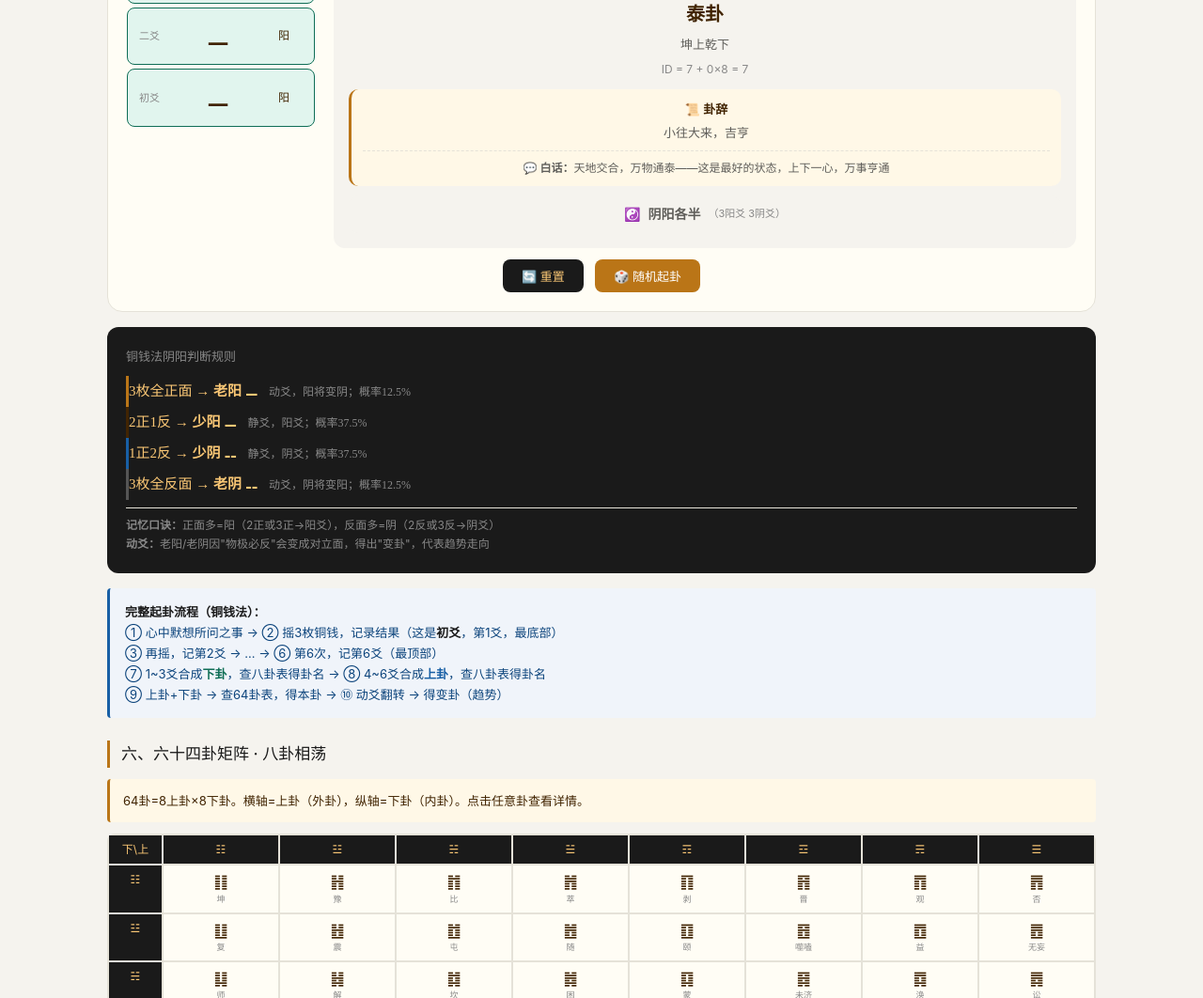
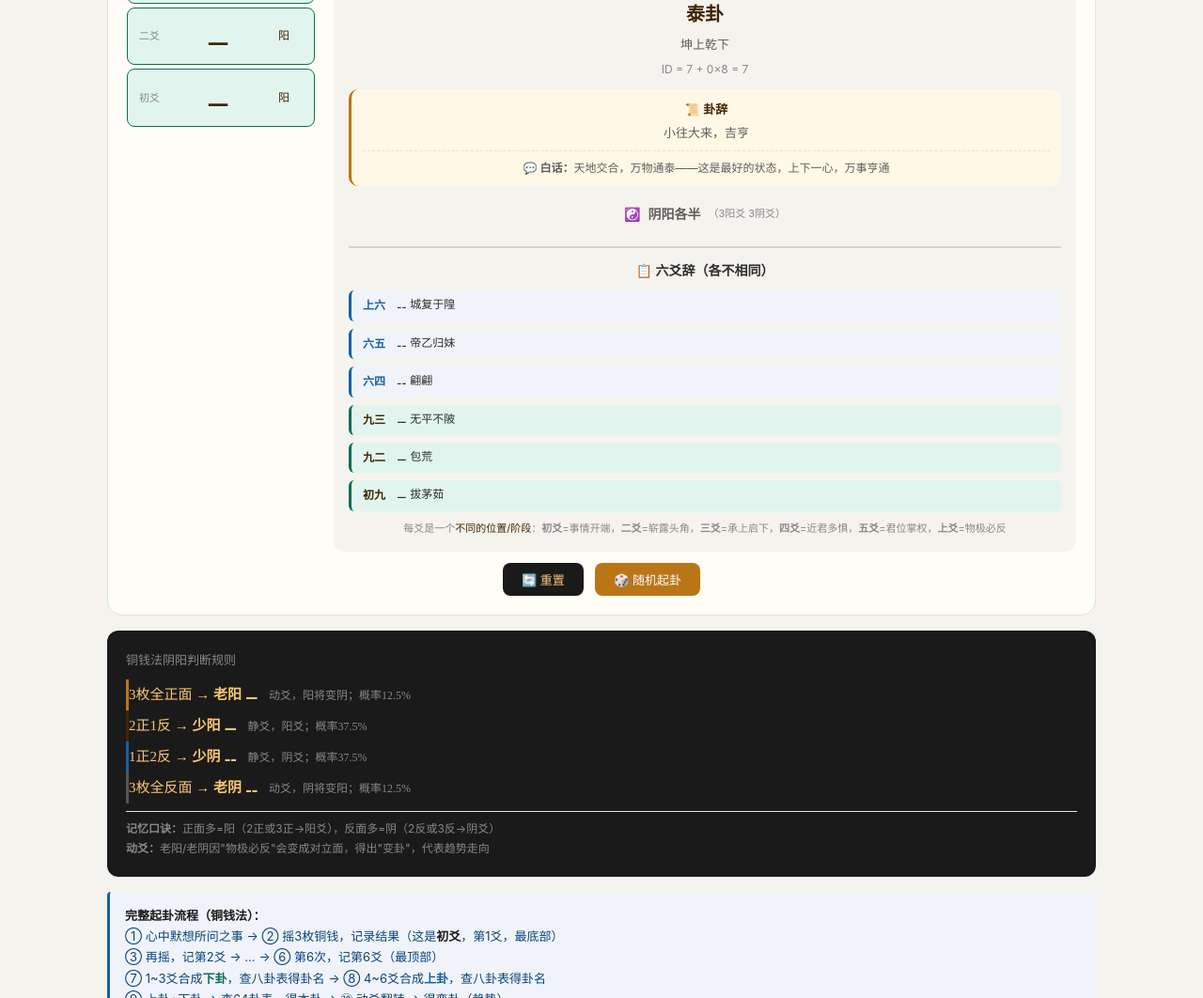
Before and after one commit to SakamotL/zhouyi-64gua, a plain HTML site: page index.html in a window 1280 px wide. Shown: the part 2178-3240 px from the top of the page at 94% size. Drawn offline with Linux system fonts and the light colour scheme.

Commit message:
v3.3: 互动演示区增加六爻辞展示，点击爻看各自爻辞

```diff
--- a/index.html
+++ b/index.html
@@ -1810,8 +1810,37 @@ function renderYaoBuilder() {
         ${g ? (builderYao.filter(y=>y===1).length > 3 ? '<span>☀️</span><span style="font-weight:600;color:var(--gold);">阳卦</span>' : builderYao.filter(y=>y===1).length < 3 ? '<span>🌙</span><span style="font-weight:600;color:var(--ink);">阴卦</span>' : '<span>☯️</span><span style="font-weight:600;color:var(--text2);">阴阳各半</span>') : ''}
         ${g ? '<span style="color:var(--text3);font-size:11px;">（' + builderYao.filter(y=>y===1).length + '阳爻 ' + (6-builderYao.filter(y=>y===1).length) + '阴爻）</span>' : ''}
       </div>` : ''}
+      ${g ? `
+      <div style="margin-top:14px;padding-top:12px;border-top:2px solid var(--border2);">
+        <div style="font-weight:600;color:var(--text1);margin-bottom:10px;font-size:14px;">📋 六爻辞（各不相同）</div>
+        <div style="display:flex;flex-direction:column;gap:8px;">
+          ${(() => {
+            const names = getYaoNames(builderYao);
+            let rows = '';
+            for (let i = 5; i >= 0; i--) {
+              const isUpper = i >= 3;
+              const isYang = builderYao[i] === 1;
+              rows += `<div style="display:flex;align-items:flex-start;gap:8px;padding:6px 8px;border-radius:6px;border-left:3px solid ${isUpper ? 'var(--blue)' : 'var(--green)'};background:${isUpper ? 'var(--blue-light)' : 'var(--green-light)'};font-size:12px;">
+                <span style="font-weight:600;color:${isYang ? 'var(--gold-dark)' : 'var(--blue)'};min-width:32px;white-space:nowrap;">${names[i]}</span>
+                <span style="color:var(--text1);line-height:1.5;">${isYang ? '⚊' : '⚋'} ${g.yao[i] || ''}</span>
+              </div>`;
+            }
+            return rows;
+          })()}
+        </div>
+        <div style="font-size:11px;color:var(--text3);margin-top:10px;line-height:1.6;">每爻是一个<span style="color:var(--gold-dark);">不同的位置/阶段</span>：<b>初爻</b>=事情开端，<b>二爻</b>=崭露头角，<b>三爻</b>=承上启下，<b>四爻</b>=近君多惧，<b>五爻</b>=君位掌权，<b>上爻</b>=物极必反</div>
+      </div>` : ''}
     </div>
   `;
+}
+
+// 生成爻名：初九/六二/九三 等
+function getYaoNames(yaoArr) {
+  const pos = ['初','二','三','四','五','上'];
+  return yaoArr.map((v,i) => {
+    const num = v === 1 ? '九' : '六';
+    return (i === 0 || i === 5) ? pos[i] + num : num + pos[i]; // 初九/上六 位置在前，九二/六三 数字在前
+  });
 }
 
 function toggleBuilderYao(idx) {
```
